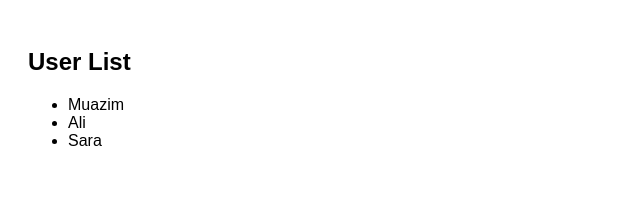
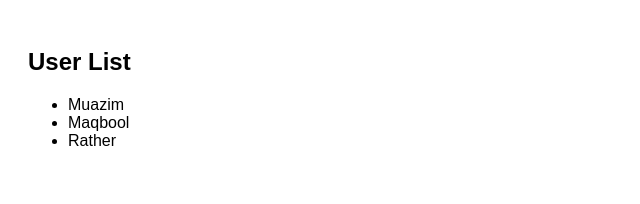
Before and after one commit to muazimmaqbool/Reactjs-with-Me, a React (Create React App) app: page / in a window 1280 px wide. Shown: the top 204 px of the page, without its empty margins (0-640 px from the left). Built offline with nearby package versions, Linux system fonts and the light colour scheme.

Commit message:
data updated

```diff
--- a/src/Components/HOC.jsx
+++ b/src/Components/HOC.jsx
@@ -41,7 +41,7 @@ const HOC = () => {
  const [users, setusers] = useState([]);
  useEffect(() => {
   setTimeout(() => {
-      setusers(["Muazim", "Ali", "Sara"]);
+      setusers(["Muazim", "Maqbool", "Rather"]);
       setloading(false);
     }, 2000);
  }, []);
```
